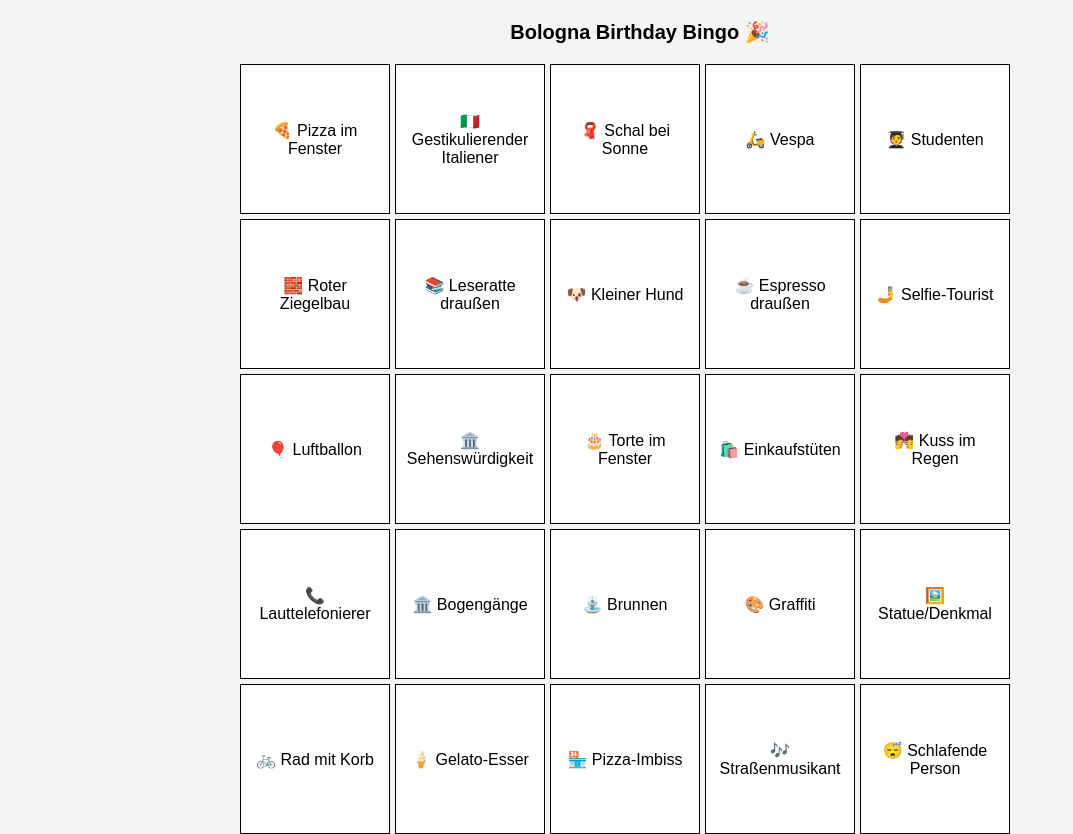
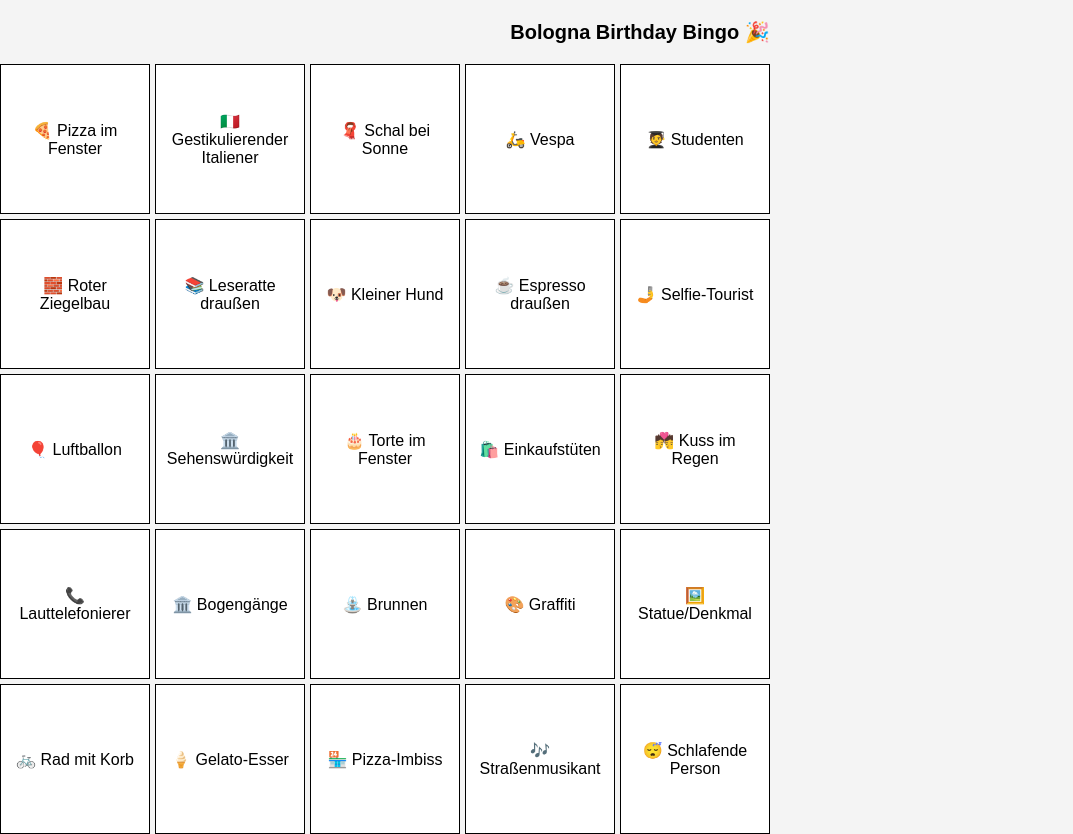
Before and after one commit to turtlecoding-lab/bologna-bingo, a plain HTML site: page index.html in a window 1280 px wide. Shown: the whole page, without its empty margins (0-1073 px from the left). Drawn offline with Linux system fonts and the light colour scheme.

Commit message:
Update style.css

```diff
--- a/style.css
+++ b/style.css
@@ -1,46 +1,42 @@
 body {
   font-family: Arial, sans-serif;
   display: flex;
-  justify-content: center; /* Zentrieren des gesamten Inhalts horizontal */
-  align-items: flex-start; /* Inhalt oben beginnen lassen */
+  justify-content: flex-start; /* Inhalt soll oben bleiben */
   flex-direction: column; /* Vertikale Ausrichtung */
-  height: auto;
+  height: auto; /* Damit der Body die volle Höhe des Inhalts bekommt */
   margin: 0;
   background-color: #f4f4f4;
-  overflow-x: auto;
-  overflow-y: auto;
+  overflow-x: auto; /* Horizontale Scrollbar bleibt aktiv */
+  overflow-y: auto; /* Vertikales Scrollen ermöglichen */
 }
 
 .container {
   text-align: center;
   width: 100%;
-  padding-top: 20px;
-  display: flex;
-  justify-content: center; /* Zentriert die Überschrift horizontal */
-  flex-direction: column; /* Damit die Überschrift und das Gitter vertikal angeordnet sind */
-  align-items: center; /* Zentriert die Inhalte (Überschrift und Gitter) in der Mitte */
+  padding-top: 20px; /* Abstand zur oberen Kante */
 }
 
 h1 {
-  font-size: 20px;
+  font-size: 20px; /* Anpassen der Schriftgröße für kleinere Geräte */
   margin: 0;
   display: flex;
   justify-content: center;
   align-items: center;
 }
 
+/* Die Emojis in der Überschrift kleiner machen */
 h1 span {
   font-size: 1.5em; /* Verkleinert die Emojis */
-  margin-right: 5px; /* Abstand zwischen Emoji und Text */
+  margin-right: 5px; /* Ein wenig Abstand zwischen Emoji und Text */
 }
 
 .grid {
   display: grid;
-  grid-template-columns: repeat(5, 150px);
-  grid-template-rows: repeat(5, 150px);
+  grid-template-columns: repeat(5, 150px); /* Feste Breite der Spalten */
+  grid-template-rows: repeat(5, 150px); /* Feste Höhe der Reihen */
   gap: 5px;
-  width: 800px;
-  margin-top: 20px;
+  width: 800px; /* Breite des Grids */
+  margin-top: 20px; /* Abstand nach der Überschrift */
 }
 
 .bingo-tile {
@@ -60,7 +56,8 @@ h1 span {
   background-color: #e2e2e2;
 }
 
+/* Grüne Hervorhebung bei Klick */
 .bingo-tile.highlight {
-  background-color: #4CAF50;
-  color: white;
+  background-color: #4CAF50; /* Grüner Hintergrund */
+  color: white; /* Weißer Text */
 }
```
